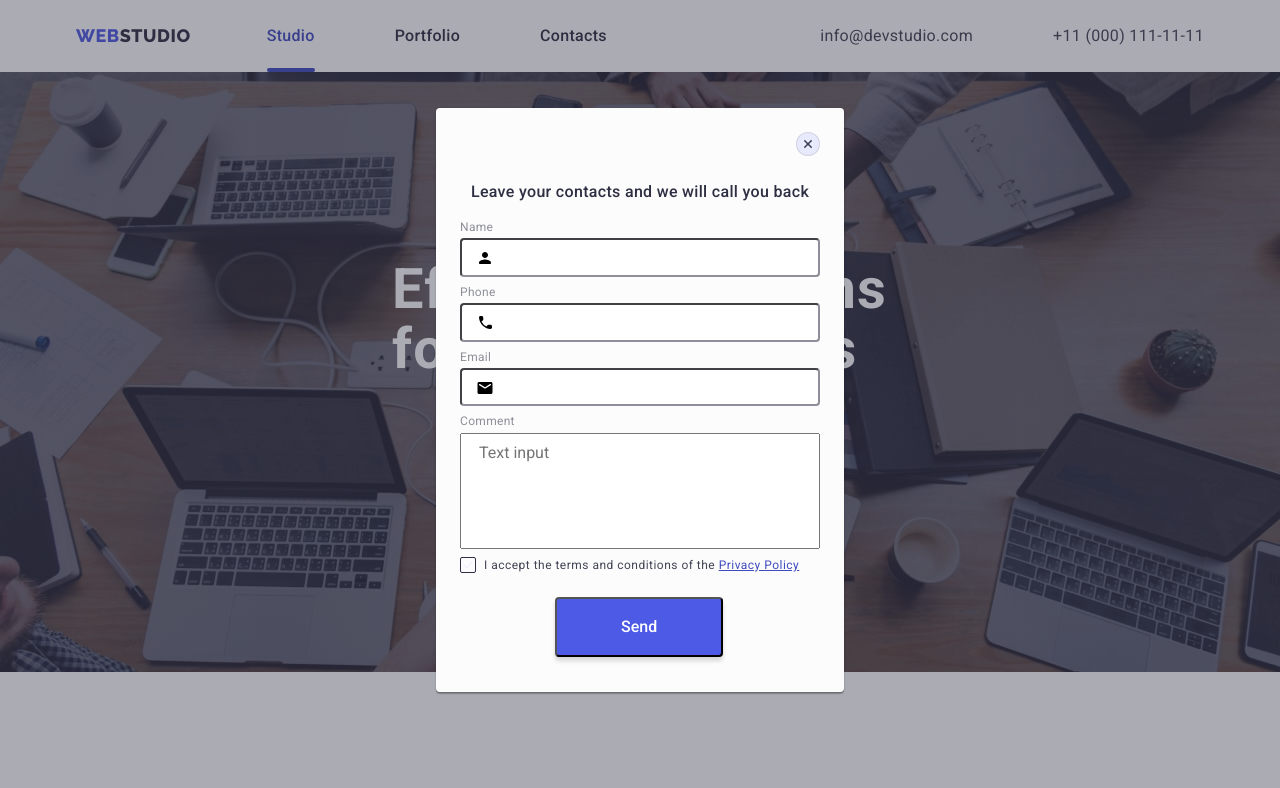
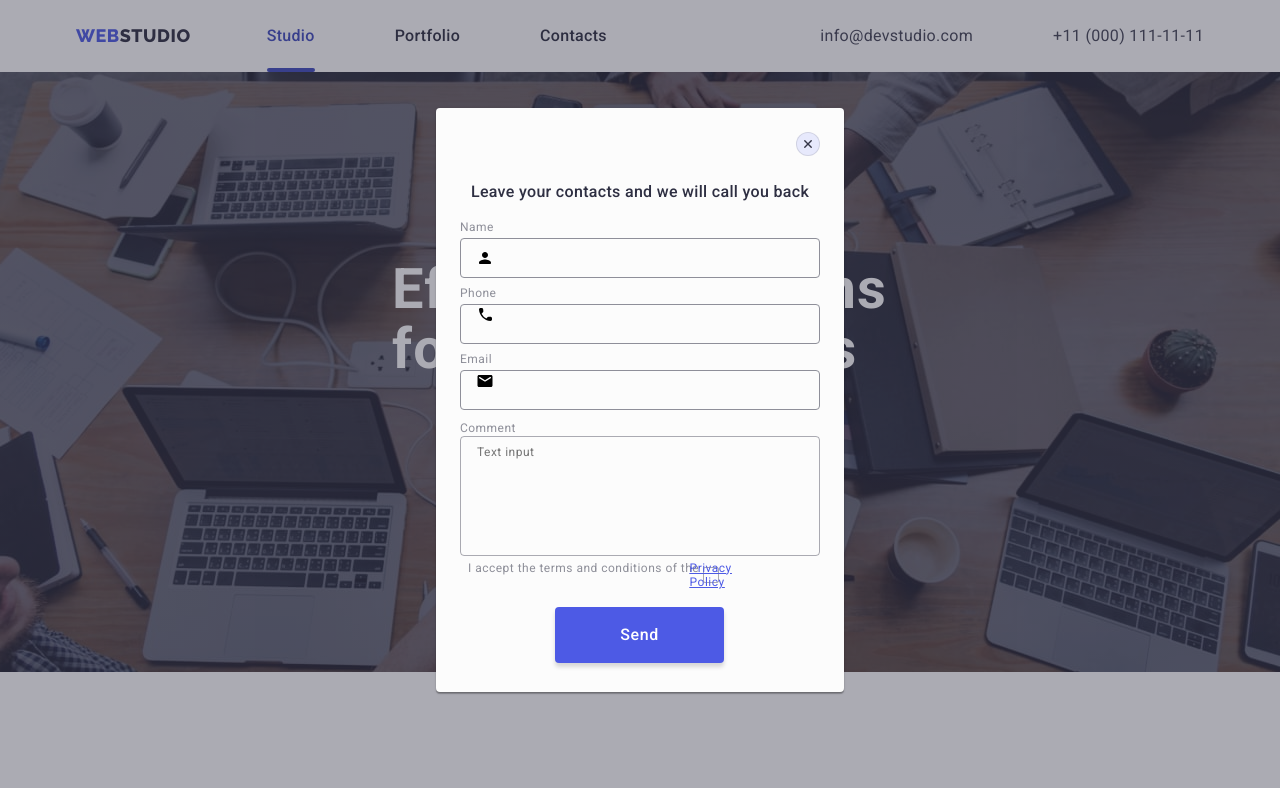
Before and after one commit to Superbadd/goit-markup-hw-06, a plain HTML site: page index.html in a window 1280 px wide. Both pictures are taken after a click on the button "Order Service". Shown: the top 788 px of the page. Drawn offline with nearby package versions, Linux system fonts and the light colour scheme.

Commit message:
Торчит

```diff
--- a/css/stryles.css
+++ b/css/stryles.css
@@ -671,12 +671,45 @@ html {
     letter-spacing: 0.04em;
     }
 
+    .footer-input {
+    width: 264px;
+    height: 40px;
+    border: 1px solid #ffffff;
+    background-color: transparent;
+    font-size: 12px;
+    line-height: 1.5;
+    letter-spacing: 0.04em;
+    padding-left: 16px;
+    filter: drop-shadow(0px 4px 4px rgba(0, 0, 0, 0.15));
+    border-radius: 4px;
+    color: #ffffff;
+    }
+
+    .footer-input::placeholder {
+    color: #ffffff;
+    }
+
+    .subscribe-form {
+        display: flex;
+        gap: 24px;
+    }
+
     .third-button {
     display: flex;
-    padding: 8px 16px 8px 24px;
+    justify-content: center;
+    align-items: center;
+    font-family: "Roboto", sans-serif;
+    font-size: 16px;
+    font-weight: 500;
+    line-height: 1.5;
+    letter-spacing: 0.04em;
+    color: #ffffff;
+    cursor: pointer;
+    min-width: 165px;
+    height: 40px;
     column-gap: 16px;
-    margin-left: 24px;
     background: var(--secondary-color);
+    border: none;
     border-radius: 4px;
     }
 
@@ -741,9 +774,6 @@ html {
    }
 
    .modal-text {
-    /* position: absolute;
-    top: 72px;
-    left: 34px; */
     margin: 0;
     align-items: center;
     margin-bottom: 16px;
@@ -755,10 +785,6 @@ html {
    }
 
    .form {
-    /* outline: 1px solid tomato; */
-    /* position: absolute;
-    top: 112px;
-    left: 24px; */
     width: 100%;
   }
 
@@ -771,43 +797,96 @@ html {
    }
 
    .modal-field input {
+    width: 100%;
+    height: 40px;
     padding: 8px 34px;
+    border: 1px solid rgba(46, 47, 66, 0.4);
+    background-color: transparent;
+    padding-left: 38px;
+    outline: transparent;
+    transition: border-color 250ms cubic-bezier(0.4, 0, 0.2, 1);
     border-color: var(--mediocre-color);
     border-radius: 4px;
    }
 
    .modal-field label {
+    line-height: 1.17;
+    letter-spacing: 0.04em;
     margin-bottom: 4px;
     color: var(--mediocre-color);
     font-size: 12px;
-    line-height: 1.2;
    }
 
-   .modal-field:focus > .modal-input {
-    border-color: #404BBF;
+   .field {
+    position: relative;
    }
 
-   .modal-field:focus > .modal-icon {
-    fill: #404bbf;
+   .modal-input:focus {
+    border-color: #4D5AE5;
    }
 
    .modal-icon {
     position: absolute;
-    top: 26px;
     left: 16px;
+    top: 50%;
+    transform: translateY(-50%);
+    transition: fill 250ms cubic-bezier(0.4, 0, 0.2, 1);
    }
+
+   .modal-input:focus + .modal-icon {
+    fill: #4D5AE5;
+   }
+
+   .comment-field {
+    margin-bottom: 16px:
+   }
+
+   .comment {
+    line-height: 1.17;
+    letter-spacing: 0.04em;
+    margin-bottom: 4px;
+    color: var(--mediocre-color);
+    font-size: 12px;
+   }
+
+   .textarea {
+    width: 100%;
+    height: 120px;
+    font-size: 12px;
+    line-height: 1.17;
+    letter-spacing: 0.04em;
+    color: rgba(46, 47, 66, 0.4);
+    border: 1px solid rgba(46, 47, 66, 0.4);
+    border-radius: 4px;
+    background-color: transparent;
+    padding: 8px 16px;
+    resize: none;
+    outline: transparent;
+    transition: border-color 250ms cubic-bezier(0.4, 0, 0.2, 1);
+    }
+
+    .textarea:focus {
+    border-color: #4D5AE5;
+    }
 
    .policy {
     display: flex;
     align-items: center;
-    /* position: absolute;
-    bottom: 104px;
-    left: 24px; */
+    margin-bottom: 24px;
    }
 
    .policy-blue {
     color: #404bbf;
+    width: 16px;
+    height: 16px;
+    border: 1px solid rgba(46, 47, 66, 0.4);
+    border-radius: 2px;
+    transition: background-color 250ms cubic-bezier(0.4, 0, 0.2, 1), border 250ms cubic-bezier(0.4, 0, 0.2, 1), fill 250ms cubic-bezier(0.4, 0, 0.2, 1);
     text-decoration: underline;
+    display: inline-flex;
+    align-items: center;
+    justify-content: center;
+    fill: transparent;
    }
 
    .policy-text {
@@ -816,25 +895,45 @@ html {
     font-size: 12px;
     line-height: 1.17;
     letter-spacing: 0.04em;
+    color: var(--mediocre-color);
    }
 
    .checkbox {
-    appearance: none;
     position: absolute;
+    width: 1px;
+    height: 1px;
+    margin: -1px;
+    border: 0;
+    padding: 0;
+    white-space: nowrap;
+    clip-path: inset(100%);
+    clip: rect(0 0 0 0);
+    overflow: hidden;
    }
 
-   .checkbox:checked + .check {
-    background-color: #404bbf;
+    .checkbox:checked + .check {
+    background-color: var(--color-ocean);
     border-color: #404bbf;
     background-size: contain;
     background-origin: border-box;
     border-radius: 2px;
    }
 
+    input:checked ~ .policy-blue {
+    background-color: var(--color-ocean);
+    border: none;
+    fill: var(--color-cloud);
+   }
+
+   .policy-link {
+    color: var(--secondary-color);
+   }
+
    .modal-button {
-    /* position: absolute;
-    bottom: 24px;
-    left: 119px; */
+    display: block;
+    min-width: 169px;
+    height: 56px;
+    font-family: "Roboto", sans-serif;
     margin-left: 95px;
     margin-top: 24px;
     padding: 16px 64px;
@@ -844,14 +943,11 @@ html {
     color: var(--fill-color);
     font-size: 16px;
     font-weight: 500;
-    line-height: 24px;
+    line-height: 1.5;
+    letter-spacing: 0.04em;
+    color: #ffffff;
+    cursor: pointer;
+    background-color: #4D5AE5;
+    border: none;
+    transition: background-color 250ms cubic-bezier(0.4, 0, 0.2, 1);
    }
-
-   textarea {
-    resize: none;
-   }
-
-   textarea::placeholder {
-    padding-top: 8px;
-    padding-left: 16px;
-   }
--- a/index.html
+++ b/index.html
@@ -420,14 +420,16 @@
         </div>
         <div class="third-block">
           <p class="third-text">Subscribe</p>
-          <input type="text" class="footer-input" placeholder="E-mail" />
-        </div>
-        <button type="button" class="third-button">
+          <form class="subscribe-form">
+            <label class="email" for="email">email</label>
+            <input name="email" type="email" class="footer-input" placeholder="E-mail" />
+          <button type="submit" class="third-button">
             Subscribe
             <svg class="plane" width="24" height="24">
               <use href="./images/icons.svg#plane"></use>
             </svg>
           </button>
+        </form>
       </div>
     </footer>
     <div class="backdrop is-hidden" data-modal>
@@ -440,17 +442,19 @@
         <p class="modal-text">Leave your contacts and we will call you back</p>
         <form class="form">
           <div class="modal-field">
-            <label class="name" for="name">Name</label>
+            <label class="name" for="user-name">Name</label>
+            <div class="field">
               <input
                 type="text"
                 name="user-name"
                 class="modal-input"
-              id="name"
+                id="user-name"
                 required
               />
               <svg class="modal-icon" width="18" height="24">
                 <use href="./images/icons.svg#person"></use>
               </svg>
+            </div>
           </div>
           <div class="modal-field">
             <label for="phone">Phone</label>
@@ -478,24 +482,23 @@
               <use href="./images/icons.svg#email"></use>
             </svg>
           </div>
-          <div class="modal-field">
-            <label class="comment" for="comment">Comment</label>
-            <textarea
-              name="comment"
-              id="comment"
+          <div class="comment-field">
+            <label class="comment" for="user-comment ">Comment</label>
+            <textarea class="textarea"
+              name="user-comment"
+              id="user-comment"
               placeholder="Text input"
               rows="6"
             ></textarea>
           </div>
         </form>
         <div class="policy">
-          <input class="checkbox" type="checkbox" id="policy" />
-          <svg class="check" width="16" height="16">
+          <input class="checkbox" name="user-privacy" type="checkbox" id="user-privacy" value="true" />
+          <label class="policy-text" for="user-privacy"
+            >I accept the terms and conditions of the
+            <span class="policy-blue"><a class="policy-link" href="">Privacy Policy</a> <svg class="check" width="10" height="8">
             <use href="./images/icons.svg#check"></use>
-          </svg>
-          <label class="policy-text" for="policy"
-            >I accept the terms and conditions of the
-            <span class="policy-blue">Privacy Policy</span></label
+          </svg></span></label
           >
         </div>
         <button class="modal-button" type="submit">Send</button>
```
Also changed, not shown: portfolio.html (+14 -6 lines). Lines whose indentation alone changed are shown as unchanged.
